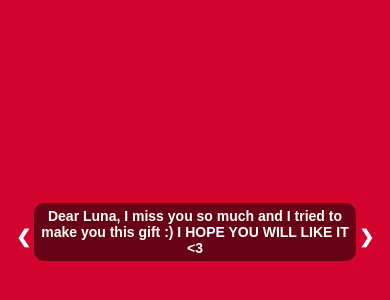
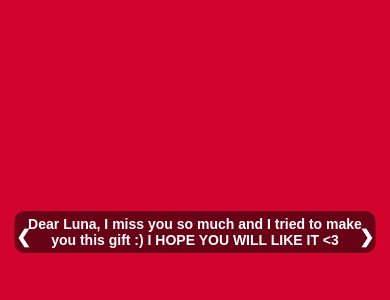
Before and after one commit to den223311/GiftForLuna, a plain HTML site: page index.html in a window 390 px wide. Shown: the part 190-490 px from the top of the page. Drawn offline with Linux system fonts and the light colour scheme; files whose address does not match are found by name.

Commit message:
Update styles.css

```diff
--- a/styles.css
+++ b/styles.css
@@ -39,12 +39,12 @@ body {
     top: 50%;
     left: 50%;
     transform: translate(-50%, -50%);
-    width: 80%;
-    max-height: 80%;
+    width: 90%;
+    max-height: 70%; /* Make the text container scrollable */
     text-align: center;
     background: rgba(0, 0, 0, 0.5); /* Semi-transparent background */
     border-radius: 10px;
-    overflow: auto; /* Allow scrolling if content overflows */
+    overflow-y: auto; /* Enable vertical scrolling */
 }
 
 .text {
@@ -77,6 +77,7 @@ body {
     .text, .text-overlay {
         font-size: 16px; /* Smaller font size for mobile */
         padding: 10px; /* Adjust padding */
+        max-height: 60%; /* Adjust max-height for smaller screens */
     }
 
     .collage {
@@ -90,6 +91,7 @@ body {
     .text, .text-overlay {
         font-size: 14px; /* Even smaller font size for mobile */
         padding: 5px; /* Further adjust padding */
+        max-height: 50%; /* Further adjust max-height */
     }
 
     .collage {
```
